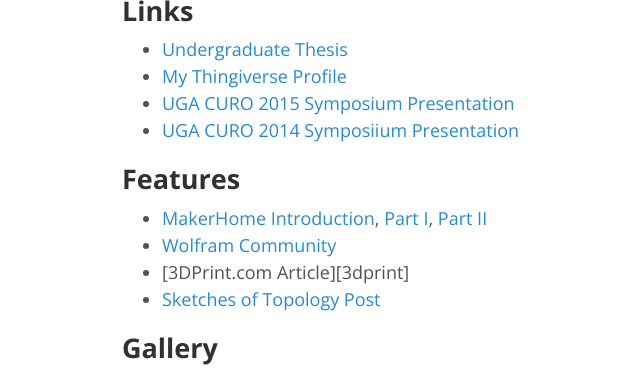
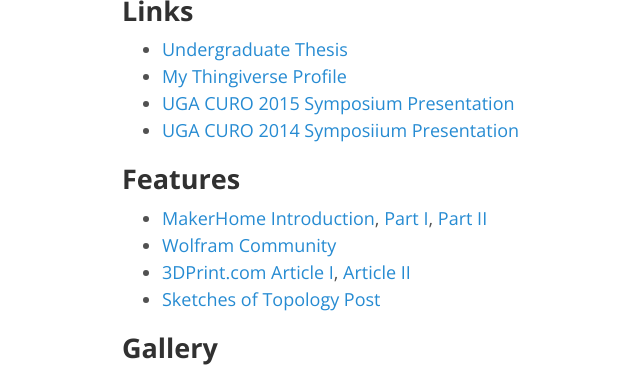
Before and after one commit to fredhohman/fredhohman.github.io, a Jekyll site: the page built from _posts/projects/2015-05-08-3d-printing-the-trefoil-knot-and-its-pages.md, in a window 1280 px wide and 900 px high, scrolled down 3131 px, cut to the strip 0-377 px from the top of the window. Shown: the whole strip, without its empty margins (203-843 px from the left). Built offline with Jekyll 4.4.1, drawn with Linux system fonts in a browser that asks for light colours; comment, search, counter and statistics services are not loaded.

Commit message:
Fix broken link

```diff
--- a/_posts/projects/2015-05-08-3d-printing-the-trefoil-knot-and-its-pages.md
+++ b/_posts/projects/2015-05-08-3d-printing-the-trefoil-knot-and-its-pages.md
@@ -64,7 +64,7 @@
 ##Features
 * [MakerHome Introduction][mhi], [Part I][mh1], [Part II][mh2]
 * [Wolfram Community][wc]
-* [3DPrint.com Article][3dprint]
+* [3DPrint.com Article I][3dprint-1], [Article II][3dprint-2]
 * [Sketches of Topology Post][sot]
 
 ##Gallery
```
